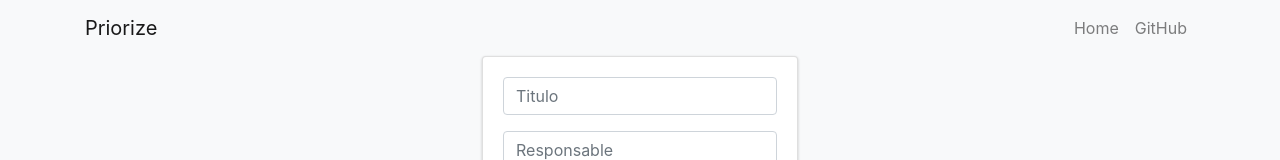
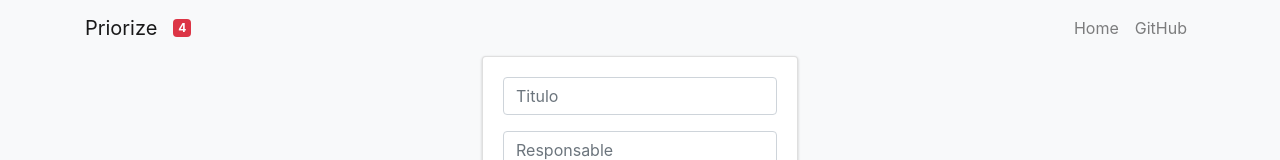
Before and after one commit to makinox/priorize, a React (Create React App) app: page / in a window 1280 px wide. Shown: the top 160 px of the page. Built offline with nearby package versions, Linux system fonts and the light colour scheme.

Commit message:
task counter added

```diff
--- a/src/App.js
+++ b/src/App.js
@@ -59,7 +59,7 @@ class App extends Component {
     return (
       <div>
         <header>
-          <Navbar/>
+          <Navbar counter={this.state.task.length}/>
         </header>
         <div className="container">
           <div className="row justify-content-center">
--- a/src/components/navbar/navbar.js
+++ b/src/components/navbar/navbar.js
@@ -22,6 +22,7 @@ class Navbarr extends Component {
         <Navbar color="light" light expand="md">
           <div className="container">
             <NavbarBrand href="/">Priorize</NavbarBrand>
+            <span className="badge badge-danger">{this.props.counter}</span>
             <NavbarToggler onClick={this.toggle} />
             <Collapse isOpen={this.state.isOpen} navbar>
               <Nav className="ml-auto" navbar>
```
